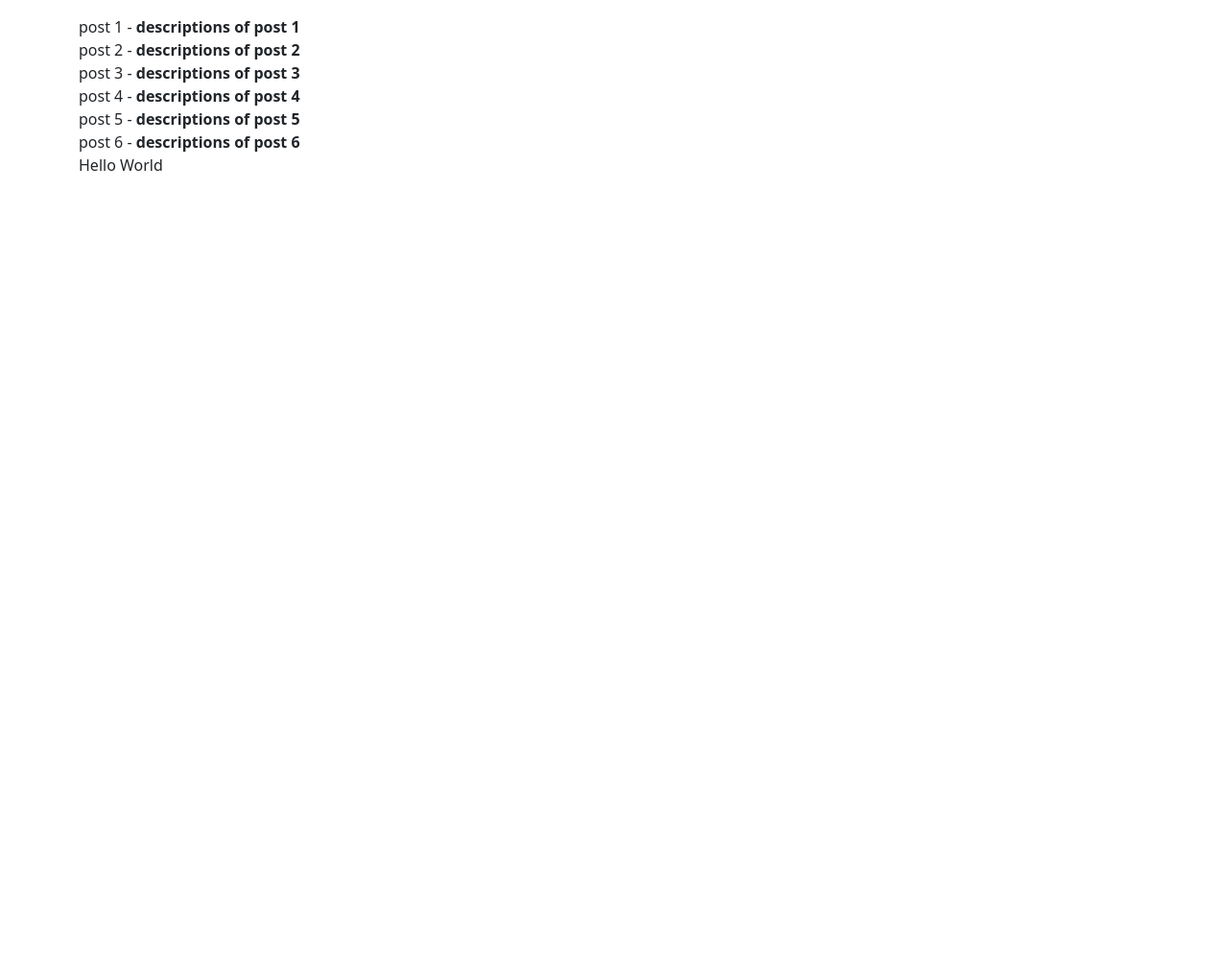
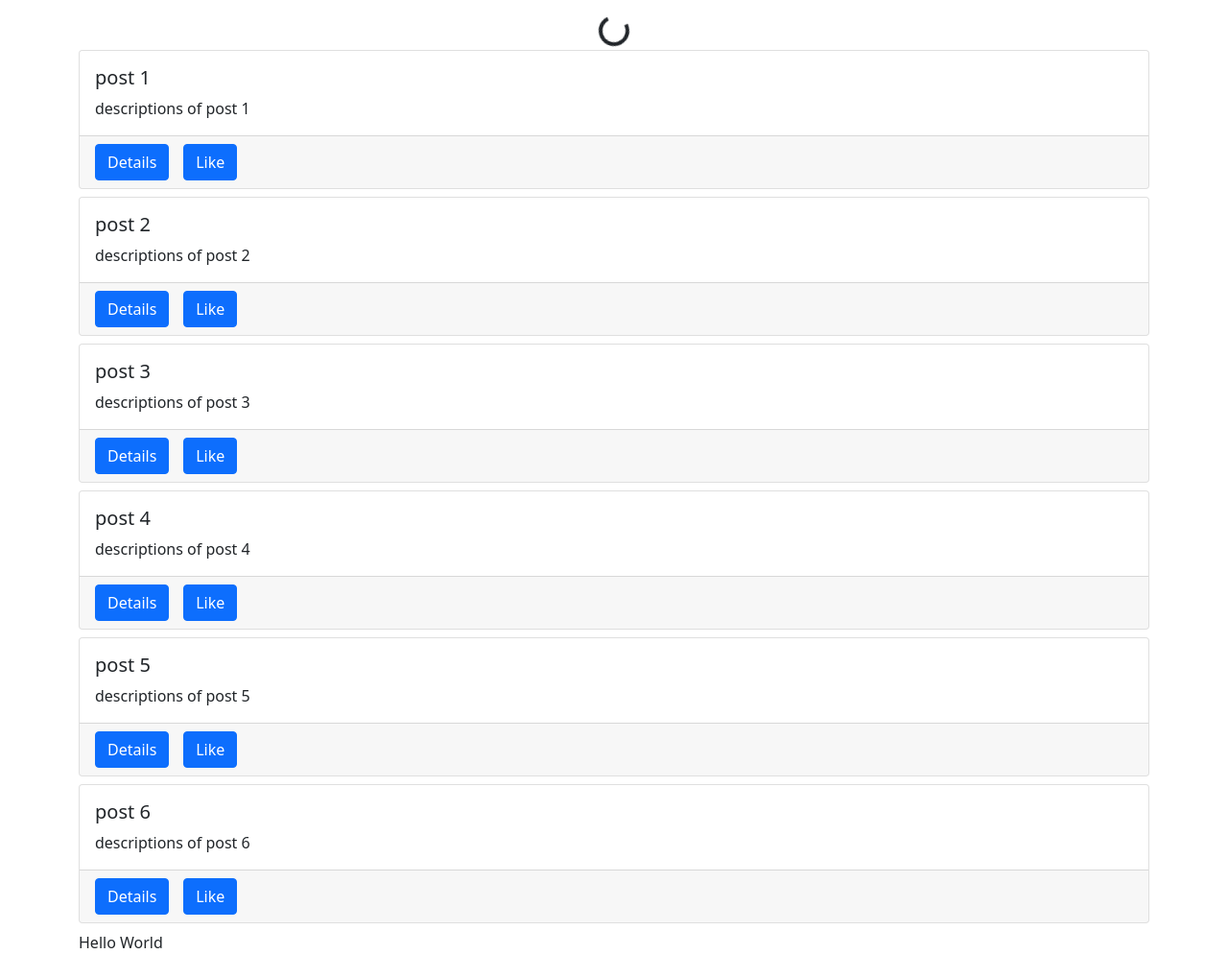
Before and after one commit to Amalaviya3030/NAD_Assignment4, a Django app: page / in a window 1280 px wide. Shown: the whole page at 96% size. Before the commit the page ends 178 px from the top, so only its background shows below. Run offline with Django 5.2, Linux system fonts and the light colour scheme; data comes from the database, SQL or seed files in the repository; some libraries are stand-ins or nearby versions.

Commit message:
add the spinner and card layout as well add the new Button name is like

```diff
--- a/dj_ajax/src/posts/static/posts/main.js
+++ b/dj_ajax/src/posts/static/posts/main.js
@@ -2,6 +2,8 @@
 
 const helloWolrdBox = document.getElementById('hello-world')
 const postsBox = document.getElementById('posts-box')
+const spinnerBox = document.getElementById('spinner-box')
+
 
 $.ajax({
     type: 'GET',
@@ -21,12 +23,30 @@
     success: function(response){
         console. log(response)
         const data = response.data
+        setTimeout(()=>{
             console.log(data)
+            spinnerBox.classList.add('not-visible')
             data.forEach(el => {
                 postsBox.innerHTML += `
-            ${el.title} - <b>${el.body}</b><br>
+                    <div class="card mb-2">
+                        <div class="card-body">
+                            <h5 class="card-title">${el.title}</h5>
+                            <p class="card-text">${el.body}</p>
+                        </div>
+                        <div class="card-footer">
+                            <div class="row">
+                                <div class="col-1">
+                                    <a href="#" class="btn btn-primary">Details</a>
+                                </div>
+                                <div class="col-1">
+                                    <a href="#" class="btn btn-primary">Like</a>
+                                </div>
+                            </div>
+                        </div>
+                    </div>
                 `
             });
+        }, 100)
     },
     error: function(error){
     console. log(error)
--- a/dj_ajax/src/posts/templates/posts/main.html
+++ b/dj_ajax/src/posts/templates/posts/main.html
@@ -13,6 +13,9 @@
     <!-- {% for obj in qs %}
         {{ obj.title }} - {{ obj.body }} <br>
     {% endfor %} -->
+    <div id="spinner-box" class="text-center">
+        <div class="spinner-border" role="status"></div>
+    </div>
     <div id="posts-box"></div>
     <div id="hello-world"></div>
 {% endblock content %}
```
Lines whose indentation alone changed are shown as unchanged.
